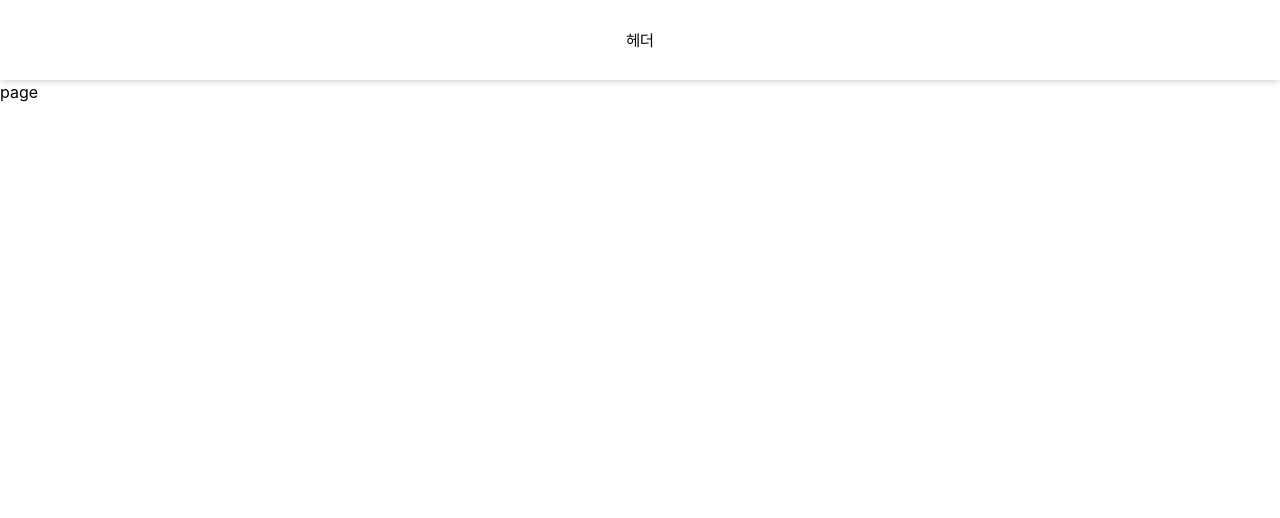
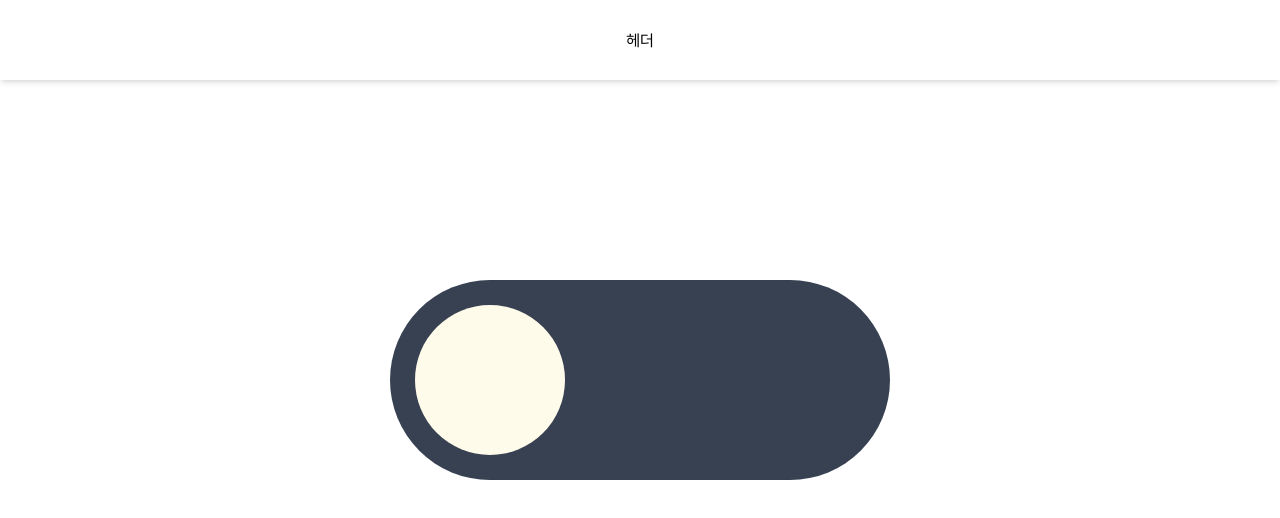
Before and after one commit to 2doh/lab, a Next.js app: page /darkmode in a window 1280 px wide. Shown: the top 518 px of the page. Built offline with nearby package versions, Linux system fonts and the light colour scheme.

Commit message:
docs : 다크모드 전환 토글 스위치 구현 중 comment : 토글 스위치 버튼 이동하지 않는 문제 수정필요, 색상 팔레트 색상추가

```diff
--- a/package.json
+++ b/package.json
@@ -13,7 +13,8 @@
     "next": "15.4.6",
     "react": "19.1.0",
     "react-dom": "19.1.0",
-    "swiper": "^12.0.2"
+    "swiper": "^12.0.2",
+    "zustand": "^5.0.8"
   },
   "devDependencies": {
     "@eslint/eslintrc": "^3",
@@ -26,7 +27,6 @@
     "eslint": "^8.57.1",
     "eslint-config-next": "15.4.6",
     "eslint-config-prettier": "^10.1.8",
-    "prettier": "^3.6.2",
     "typescript": "^5"
   }
 }
--- a/src/app/darkmode/page.tsx
+++ b/src/app/darkmode/page.tsx
@@ -1,7 +1,40 @@
 import React from "react";
 
 const page = () => {
-  return <div>page</div>;
+  return (
+    <div
+      className="flex-center flex h-[46.8vw] max-h-[80vh]
+      transition-all duration-100 ease-in"
+    >
+      {/* input checkbox를 숨기고 label을 이용해 토글 스위치 모양 구현 */}
+      <label
+        className="cursor-pointer
+        w-full h-full max-w-[500px] max-h-[200px]"
+      >
+        {/* 토글 체크박스 */}
+        {/* sr-only 클래스로 input 숨김
+        peer 클래스는 상태(checked 등)를 형제 요소에 전달 */}
+        <input type="checkbox" className="peer sr-only" />
+        {/* 스위치 배경 */}
+        <div
+          className="w-full h-full bg-darkgray rounded-full
+          peer-checked:bg-dark-surface transition-colors duration-500
+          relative
+          "
+        >
+          {/* 스위치 버튼 */}
+          <div
+            className="absolute top-[50%] left-[5%] translate-y-[-50%]
+            w-[30%] h-[75%] rounded-full
+            transition-transform transform duration-500
+            flex flex-center bg-amber-50
+            peer-checked:translate-x-10
+            "
+          ></div>
+        </div>
+      </label>
+    </div>
+  );
 };
 
 export default page;
--- a/src/styles/globals.css
+++ b/src/styles/globals.css
@@ -58,7 +58,8 @@ strong {
 @theme {
   --color-error: #f6532b;
   --color-success: #b5f400;
-  --color-highlight: #d1ecff;
+  --color-primary: #d1ecff;
+  --color-primary-dark: #003051;
   --color-table-a: #c6dbda;
   --color-table-b: #ffc5bf;
   --color-table-c: #ecd5e3;
@@ -68,6 +69,7 @@ strong {
   --color-darkgray: #374151;
   --color-light: #fdfdfd;
   --color-shadow: #e6e5e6;
+  --color-dark-surface: #2d2d2d;
 }
 
 @utility flex-center {
```
Also changed, not shown: .prettierrc.json, 1 other file (tests, documents, lock files or other folders).
